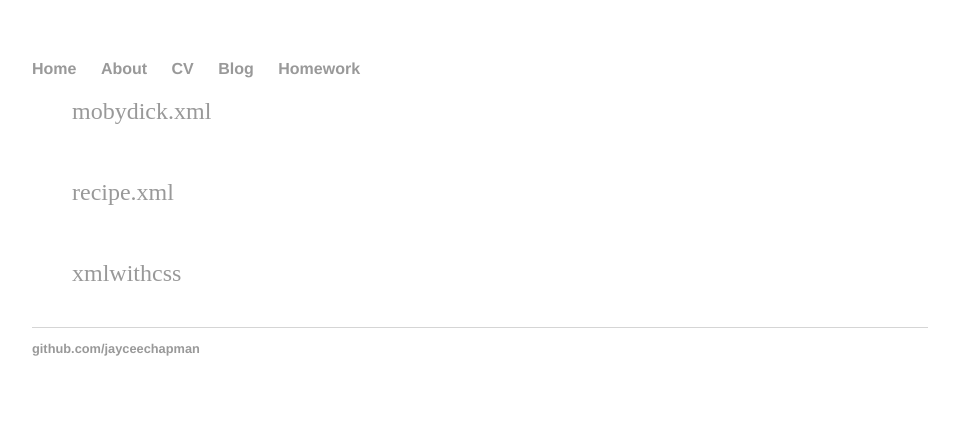
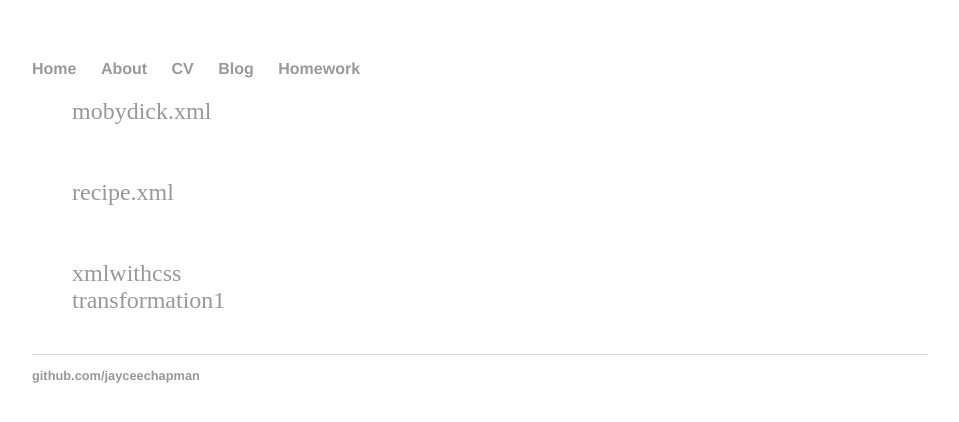
Before and after one commit to jayceechapman/jayceechapman.github.io, a Jekyll site: the page built from homework/index.html, in a window 1280 px wide. Shown: the top 422 px of the page, without its empty margins (160-1119 px from the left). Built offline with Jekyll 4.4.1, drawn with Linux system fonts in a browser that asks for light colours.

Commit message:
Update index.html

```diff
--- a/homework/index.html
+++ b/homework/index.html
@@ -7,4 +7,5 @@ title: "Homework page"
 		<li><a href="mobydick.xml">mobydick.xml</a></li><br></br>
 <li><a href="recipe.xml">recipe.xml</a></li><br></br>
 <li><a href="xmlwithcsss.xml">xmlwithcss</a></li>
+<li><a href="transformation1">transformation1</a></li>
 	</ul>
```
